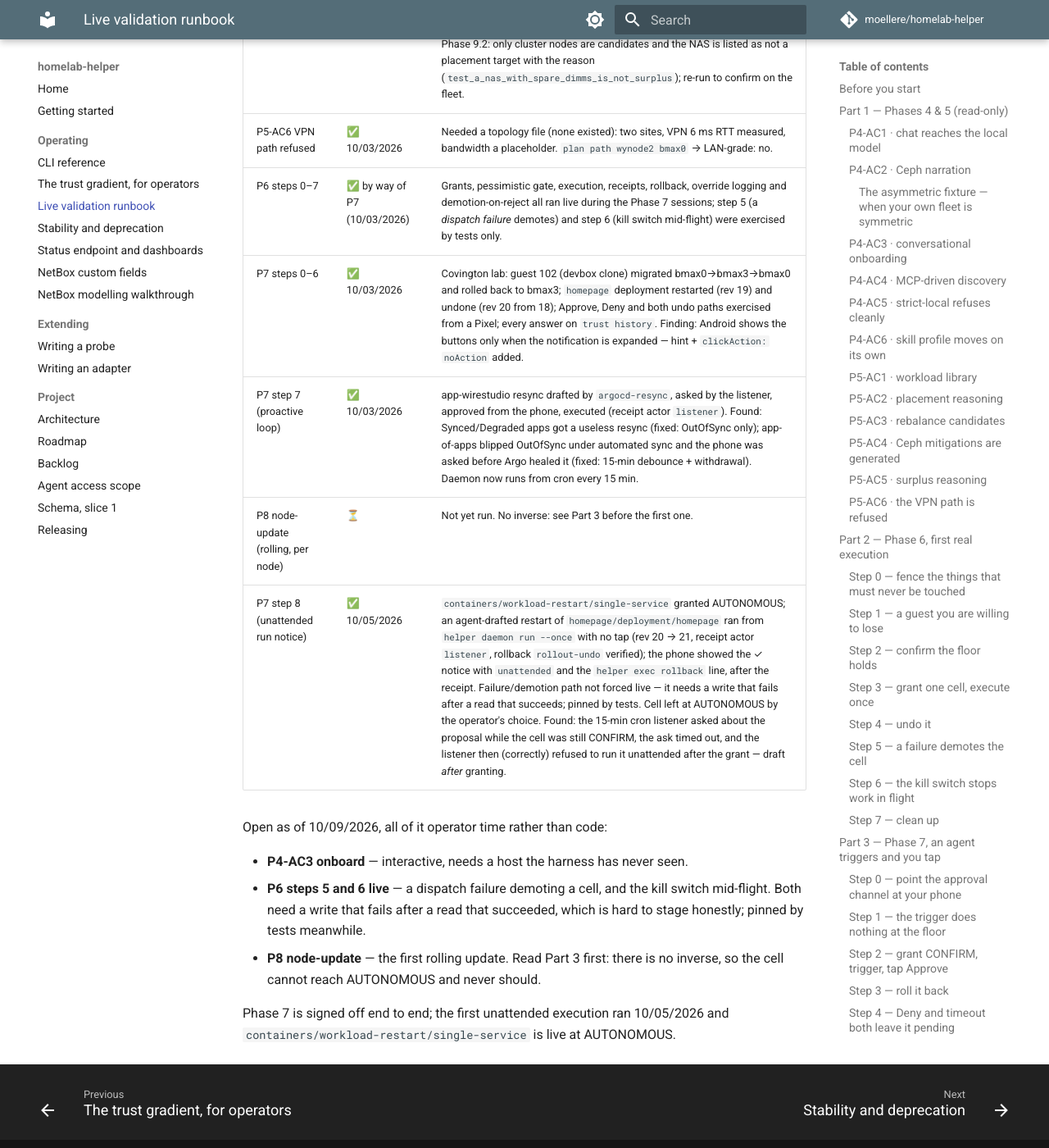
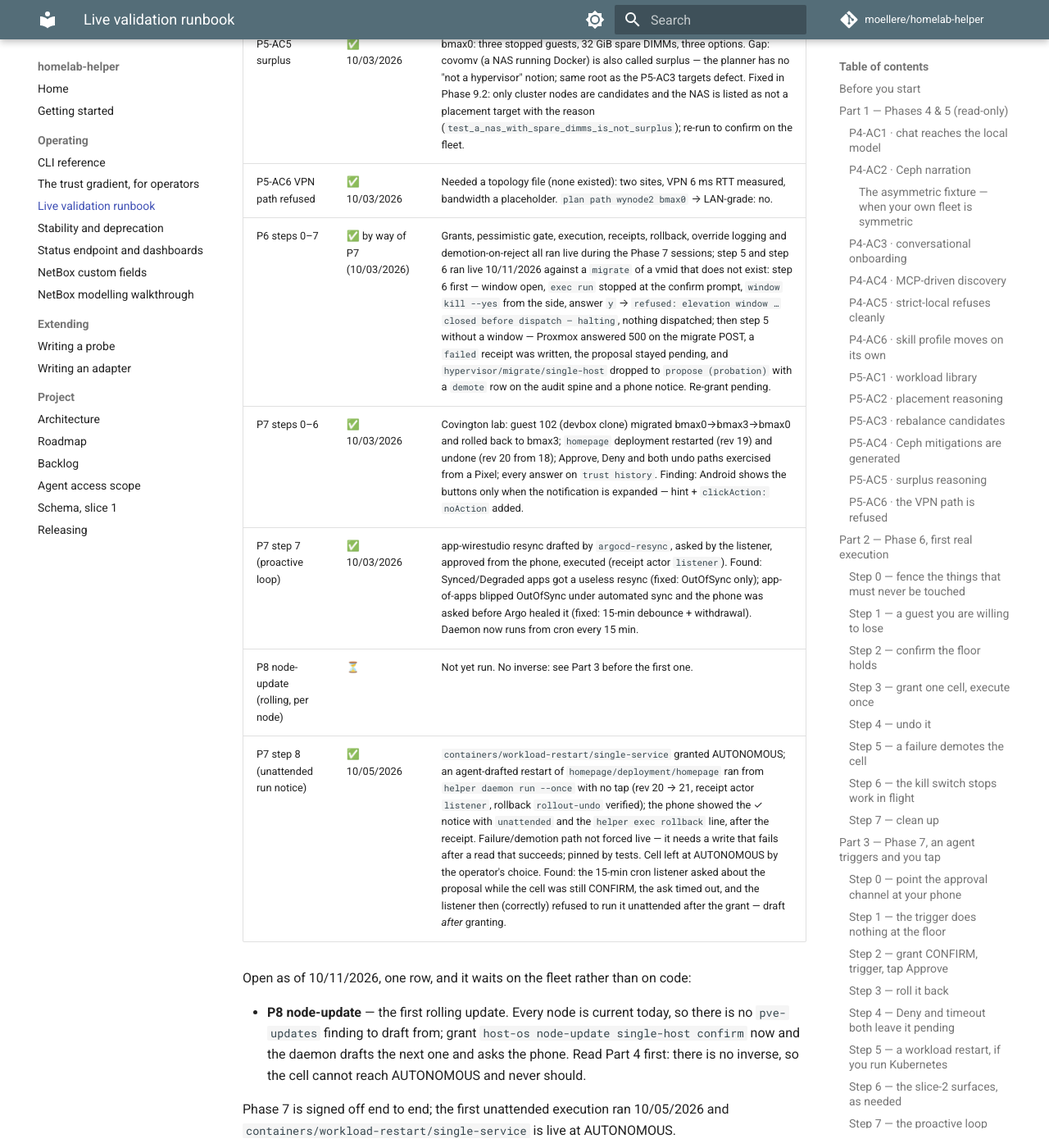
Before and after one commit to moellere/homelab-helper, an MkDocs documentation site: the page built from docs/live-validation.md, in a window 1280 px wide and 1400 px high, scrolled down 11825 px. Shown: the whole window at 82% size. Built offline with MkDocs 1.6.1 and Material for MkDocs 9.7.7, drawn with Linux system fonts in a browser that asks for light colours; comment, search, counter and statistics services are not loaded; some of the changed text lies outside the part shown.

Commit message:
Live validation: P4-AC3 onboarding and P6 steps 5–6 signed off (#88)
Ran 10/11/2026 against the Covington lab: a never-seen devbox clone went
through the onboarding interview, registration and warm discovery; a migrate
of a nonexistent vmid exercised the kill switch at the pre-dispatch
checkpoint (refused, nothing dispatched) and then a real dispatch failure
(Proxmox 500 → failed receipt, cell demoted to propose with probation).
The one row still open is the first node-update, which waits for a node
with pending updates.


Claude-Session: https://claude.ai/code/session_0125ttTyRY28bTLjodhqfQ4P

Co-authored-by: Claude Fable 5.1 <noreply@anthropic.com>

```diff
--- a/docs/live-validation.md
+++ b/docs/live-validation.md
@@ -508,7 +508,7 @@ shape — see the asymmetric fixture under P4-AC2.
 |---|---|---|
 | P4-AC1 chat grounded | ✅ 10/03/2026 | 17 hosts named from inventory, cloud footer honest. Found: the footer said "cloud" but not that Ollama had been tried and was unreachable — `RouterResult.skipped` + a `skipped:` line (PR #52). |
 | P4-AC2 Ceph narration | ✅ 10/09/2026 | Not observable on this fleet by construction: bmax0–3 are symmetric 1 GbE, Ceph HEALTH_OK, covomv on 10 GbE, so the analyser is correctly silent. the bundled `asymmetric` lab supplies the asymmetry — `discover replay` + `bottlenecks` produce the `CEPH_BOTTLENECK` finding a narrator would cite, through the real CLI, with no hardware (`tests/test_lab_replay_asymmetric.py`). Narration ran 10/09/2026 against the asymmetric fixture through the router (Anthropic, prefer-local fell through): the prose named `ceph-c`, the 1000 vs 2500 Mbps links and all four mitigations with their trade-offs, and ended by saying nothing moves until the operator acts. |
-| P4-AC3 onboard | ⏳ | Interactive; not yet run. |
+| P4-AC3 onboard | ✅ 10/11/2026 | A fresh devbox clone the harness had never seen (`onboard1`, 10.250.1.227): one opening description, the interview confirmed and registered it, `--probe` ran warm discovery (47 observations; `smartctl` failed for want of sudo, as expected on a devbox) and `helper host show onboard1` had the host. Retired and destroyed afterwards. |
 | P4-AC4 MCP discovery | ✅ 10/03/2026 | `probe_host bmax3` from Claude Code: 4 probes, 33 observations, 0 failures, capability changes reconciled. |
 | P4-AC5 strict-local refusal | ✅ 10/03/2026 | Names the tier, the policy, each backend's exclusion reason, and the three options. |
 | P4-AC6 skill profile | ✅ mechanism 10/03/2026 | One Ceph/CSI question inferred `storage` + `container-orchestration` (basic, evidence 1). Longitudinal drift still to observe. |
@@ -518,20 +518,19 @@ shape — see the asymmetric fixture under P4-AC2.
 | P5-AC4 Ceph mitigations | ✅ 10/09/2026 | Against the asymmetric fixture: all four mitigations derived from its facts — CRUSH-reweight away from `ceph-c`, bring it 1000→2500 Mbps, relocate its OSDs to `ceph-a`, accept it as a cold tier. The runbook's "fail if they look hardcoded" check is now a test rather than a manual step: change `ceph-c`'s speed and the recommendation moves with it; make it symmetric and the pattern goes quiet. |
 | P5-AC5 surplus | ✅ 10/03/2026 | bmax0: three stopped guests, 32 GiB spare DIMMs, three options. Gap: covomv (a NAS running Docker) is also called surplus — the planner has no "not a hypervisor" notion; same root as the P5-AC3 targets defect. Fixed in Phase 9.2: only cluster nodes are candidates and the NAS is listed as not a placement target with the reason (`test_a_nas_with_spare_dimms_is_not_surplus`); re-run to confirm on the fleet. |
 | P5-AC6 VPN path refused | ✅ 10/03/2026 | Needed a topology file (none existed): two sites, VPN 6 ms RTT measured, bandwidth a placeholder. `plan path wynode2 bmax0` → LAN-grade: no. |
-| P6 steps 0–7 | ✅ by way of P7 (10/03/2026) | Grants, pessimistic gate, execution, receipts, rollback, override logging and demotion-on-reject all ran live during the Phase 7 sessions; step 5 (a *dispatch failure* demotes) and step 6 (kill switch mid-flight) were exercised by tests only. |
+| P6 steps 0–7 | ✅ by way of P7 (10/03/2026) | Grants, pessimistic gate, execution, receipts, rollback, override logging and demotion-on-reject all ran live during the Phase 7 sessions; step 5 and step 6 ran live 10/11/2026 against a `migrate` of a vmid that does not exist: step 6 first — window open, `exec run` stopped at the confirm prompt, `window kill --yes` from the side, answer `y` → `refused: elevation window … closed before dispatch — halting`, nothing dispatched; then step 5 without a window — Proxmox answered 500 on the migrate POST, a `failed` receipt was written, the proposal stayed pending, and `hypervisor/migrate/single-host` dropped to `propose (probation)` with a `demote` row on the audit spine and a phone notice. Re-grant pending. |
 | P7 steps 0–6 | ✅ 10/03/2026 | Covington lab: guest 102 (devbox clone) migrated bmax0→bmax3→bmax0 and rolled back to bmax3; `homepage` deployment restarted (rev 19) and undone (rev 20 from 18); Approve, Deny and both undo paths exercised from a Pixel; every answer on `trust history`. Finding: Android shows the buttons only when the notification is expanded — hint + `clickAction: noAction` added. |
 | P7 step 7 (proactive loop) | ✅ 10/03/2026 | app-wirestudio resync drafted by `argocd-resync`, asked by the listener, approved from the phone, executed (receipt actor `listener`). Found: Synced/Degraded apps got a useless resync (fixed: OutOfSync only); app-of-apps blipped OutOfSync under automated sync and the phone was asked before Argo healed it (fixed: 15-min debounce + withdrawal). Daemon now runs from cron every 15 min. |
 | P8 node-update (rolling, per node) | ⏳ | Not yet run. No inverse: see Part 3 before the first one. |
 | P7 step 8 (unattended run notice) | ✅ 10/05/2026 | `containers/workload-restart/single-service` granted AUTONOMOUS; an agent-drafted restart of `homepage/deployment/homepage` ran from `helper daemon run --once` with no tap (rev 20 → 21, receipt actor `listener`, rollback `rollout-undo` verified); the phone showed the ✓ notice with `unattended` and the `helper exec rollback` line, after the receipt. Failure/demotion path not forced live — it needs a write that fails after a read that succeeds; pinned by tests. Cell left at AUTONOMOUS by the operator's choice. Found: the 15-min cron listener asked about the proposal while the cell was still CONFIRM, the ask timed out, and the listener then (correctly) refused to run it unattended after the grant — draft *after* granting. |
 
-Open as of 10/09/2026, all of it operator time rather than code:
+Open as of 10/11/2026, one row, and it waits on the fleet rather than on code:
 
-- **P4-AC3 onboard** — interactive, needs a host the harness has never seen.
-- **P6 steps 5 and 6 live** — a dispatch failure demoting a cell, and the kill
-  switch mid-flight. Both need a write that fails after a read that succeeded,
-  which is hard to stage honestly; pinned by tests meanwhile.
-- **P8 node-update** — the first rolling update. Read Part 3 first: there is no
-  inverse, so the cell cannot reach AUTONOMOUS and never should.
+- **P8 node-update** — the first rolling update. Every node is current today,
+  so there is no `pve-updates` finding to draft from; grant
+  `host-os node-update single-host confirm` now and the daemon drafts the next
+  one and asks the phone. Read Part 4 first: there is no inverse, so the cell
+  cannot reach AUTONOMOUS and never should.
 
 Phase 7 is signed off end to end; the first unattended execution ran 10/05/2026
 and `containers/workload-restart/single-service` is live at AUTONOMOUS.
```
Also changed, not shown: docs/backlog.md (+9 -6 lines).
